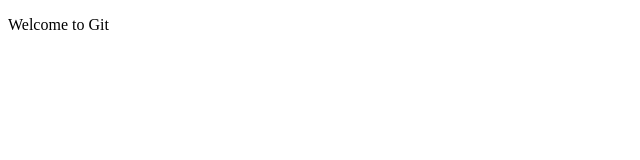
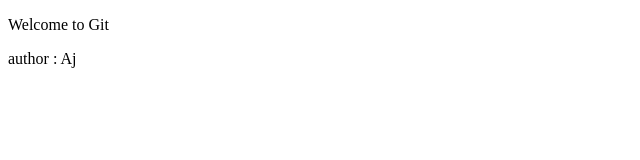
Before and after one commit to Abhinav-Coder-jain/Git_Learn, a plain HTML site: page index.html in a window 1280 px wide. Shown: the full height of the page, 0-640 px from the left. Drawn offline with Linux system fonts and the light colour scheme.

Commit message:
author added
aj has make himself as ab author

```diff
--- a/index.html
+++ b/index.html
@@ -13,5 +13,9 @@
           <p> Welcome to Git </p>
 
      </div>
+
+     <div>
+         <p> author  : Aj</p>
+     </div>
 </body>
 </html>
```
